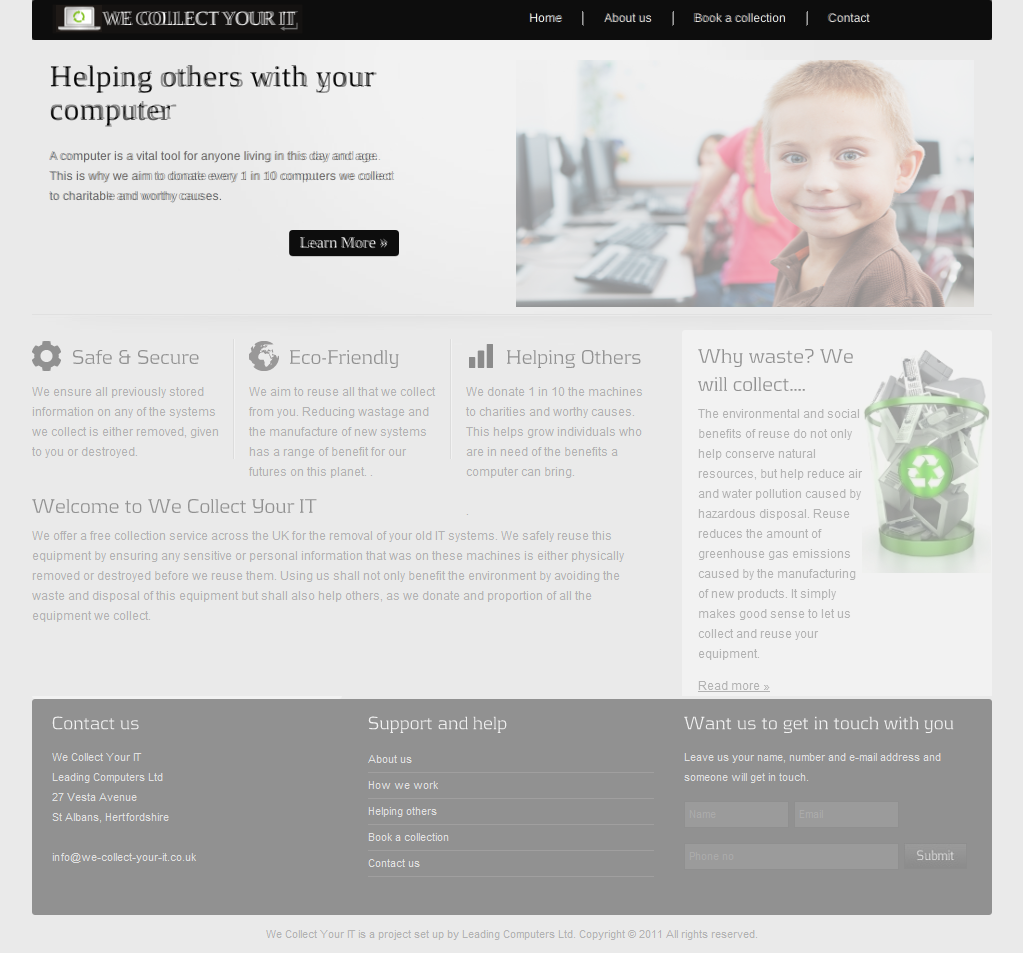
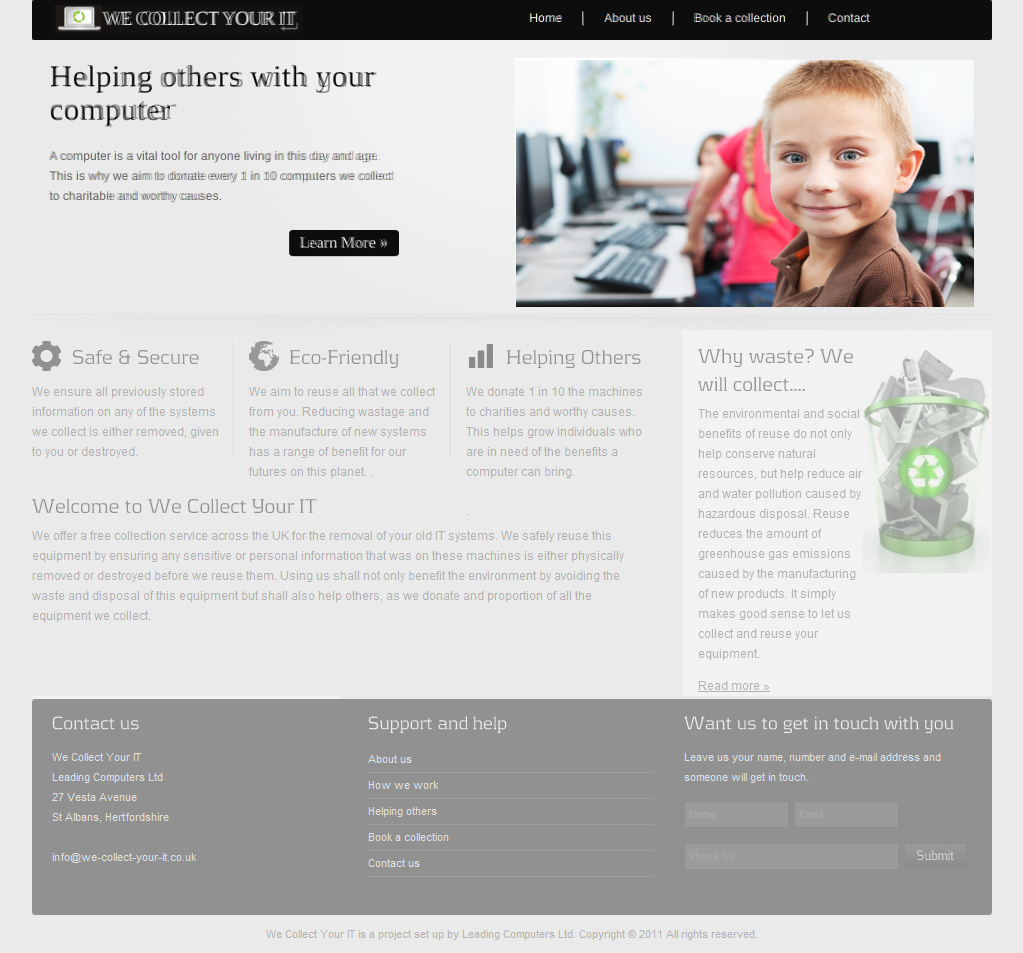
Before and after one commit to Hollyw00d/codingDojoSmallProjects, a PHP site: page / in a window 1280 px wide. Shown: the whole page, without its empty margins (128-1151 px from the left). Run offline with PHP 8.4, Linux system fonts and the light colour scheme.

Commit message:
main content section done

```diff
--- a/zzz_coding-dojo-belt-tests/yellow-belt-css-html/css/styles.css
+++ b/zzz_coding-dojo-belt-tests/yellow-belt-css-html/css/styles.css
@@ -552,7 +552,7 @@ p {
 
 /****** Main Content ******/
 #main-content {
-    width: 440px;
+    width: 100%;
     display: inline-block;
     vertical-align: top;
     min-height: 270px;
@@ -596,3 +596,13 @@ p {
             color: #fff;
             text-decoration: underline;
         }
+
+    #right-main {
+        width: 470px;
+        display: inline-block;
+        vertical-align: top;
+    }
+
+    #right-main img {
+        padding: 18px 0 0 39px;
+    }
--- a/zzz_coding-dojo-belt-tests/yellow-belt-css-html/index.html
+++ b/zzz_coding-dojo-belt-tests/yellow-belt-css-html/index.html
@@ -11,7 +11,17 @@
 
 <div id="wrapper">
 
+
+
+
+
+    <!-- BELOW DELETE CODE & CSS WHEN DONE -->
     <img id="final-web-design" src="images/final-web-design.png" width="960" height="953" />
+    <!-- ABOVE DELETE CODE & CSS WHEN DONE -->
+
+
+
+
 
     <div id="header">
 
@@ -42,7 +52,7 @@
         </div>
 
         <div id="right-main">
-
+            <img src="images/main_img.png" width="459" height="249" alt="" />
 
         </div>
 
```
